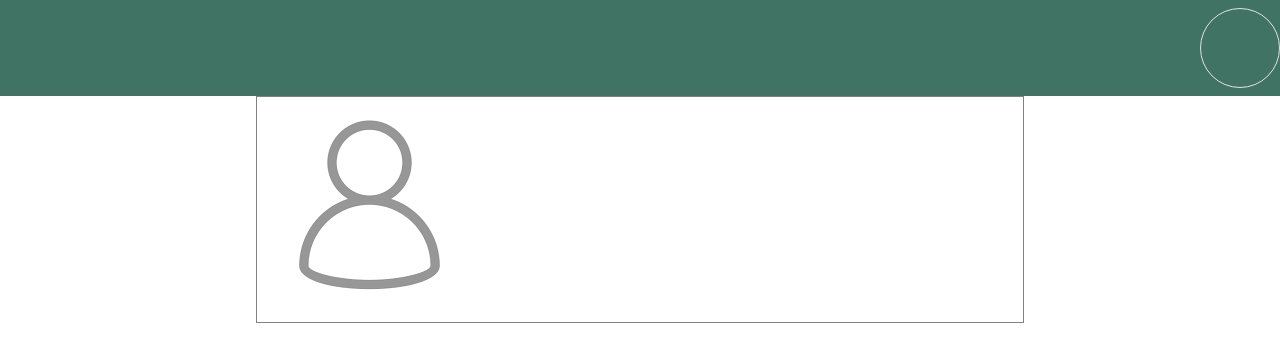
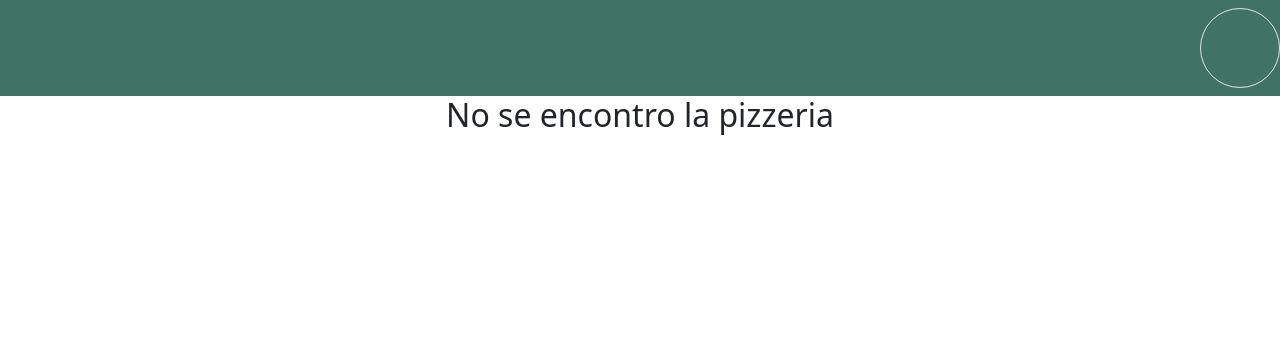
Before and after one commit to NahuelMendez/elem-ing-software, a React (Create React App) app in the folder frontend/: page /pizzeria/1 in a window 1280 px wide. Shown: the top 362 px of the page. Built offline with nearby package versions, Linux system fonts and the light colour scheme; no server answers.

Commit message:
Not found pizzeria page added

```diff
--- a/frontend/src/components/PizzeriaView/PizzeriaInfo.js
+++ b/frontend/src/components/PizzeriaView/PizzeriaInfo.js
@@ -5,6 +5,7 @@ import userIMG from "../../assets/user.png"
 const PizzeriaInfo = ({ pizzeriaName }) => {
 
     const [pizzeria, setPizzeria] = useState({ username: '', telephone: '', email: '' });
+    const [error, setError] = useState("");
 
     const getPizzeria = () => {
         api.getPizzeria(pizzeriaName)
@@ -12,15 +13,20 @@ const PizzeriaInfo = ({ pizzeriaName }) => {
             setPizzeria(response.data);
         }))
         .catch( err => {
-            console.log(err)
+            console.log(err);
+            setError("Error");
         });
     }
 
     useEffect(() => {
         getPizzeria();
-        console.log("Pizzeria", pizzeria)
     }, []);
 
+    if (error) {
+        return (
+            <h2 className="error-piz-nf">No se encontro la pizzeria</h2>
+        );
+    } else {
         return (
             <div className="piz-info-container">
                 <div className="piz-info-body-container">
@@ -39,6 +45,7 @@ const PizzeriaInfo = ({ pizzeriaName }) => {
                 </div>
             </div>
         );
+    }
 
 }
 
--- a/frontend/src/index.css
+++ b/frontend/src/index.css
@@ -84,3 +84,7 @@ code {
   font-size: larger;
   text-align: justify;
 }
+
+.error-piz-nf {
+  text-align: center;
+}
```
Lines whose indentation alone changed are shown as unchanged.
